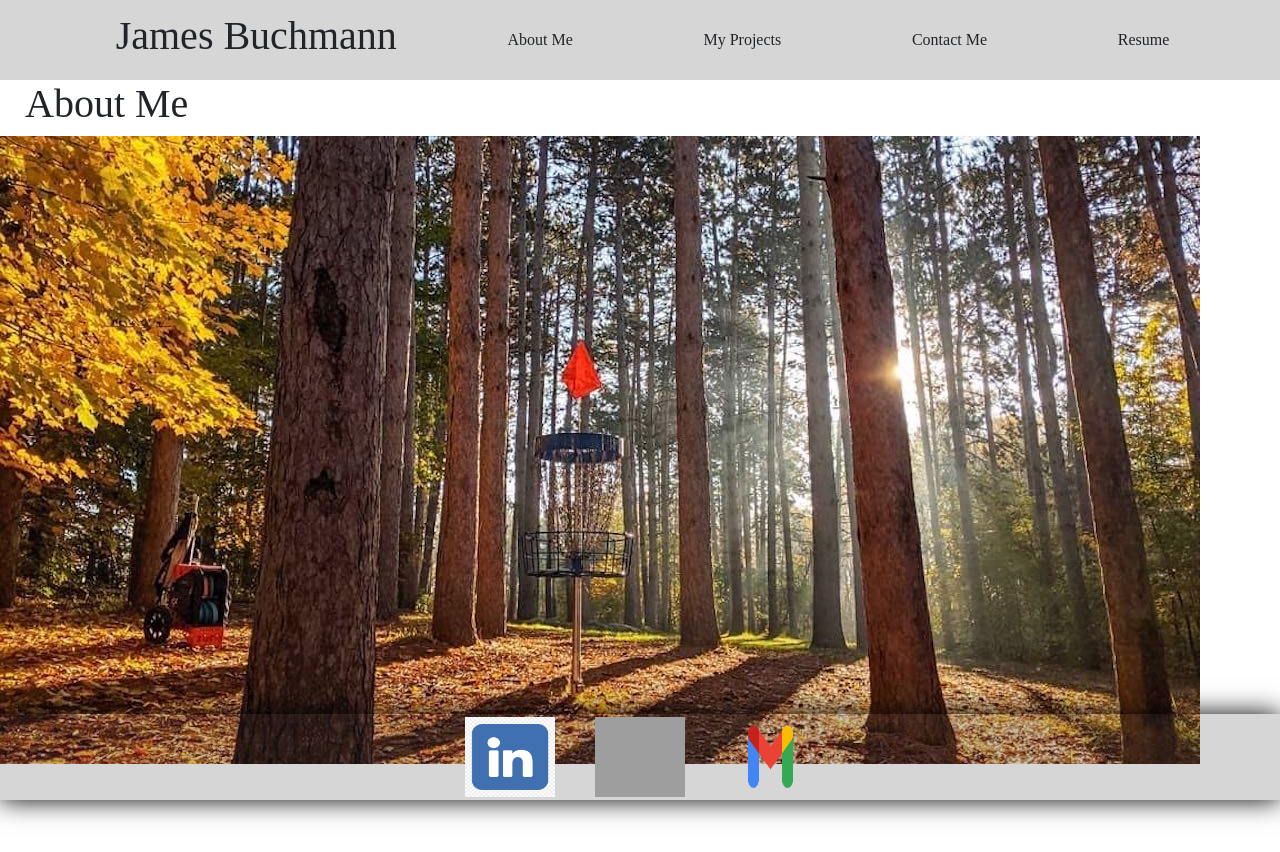
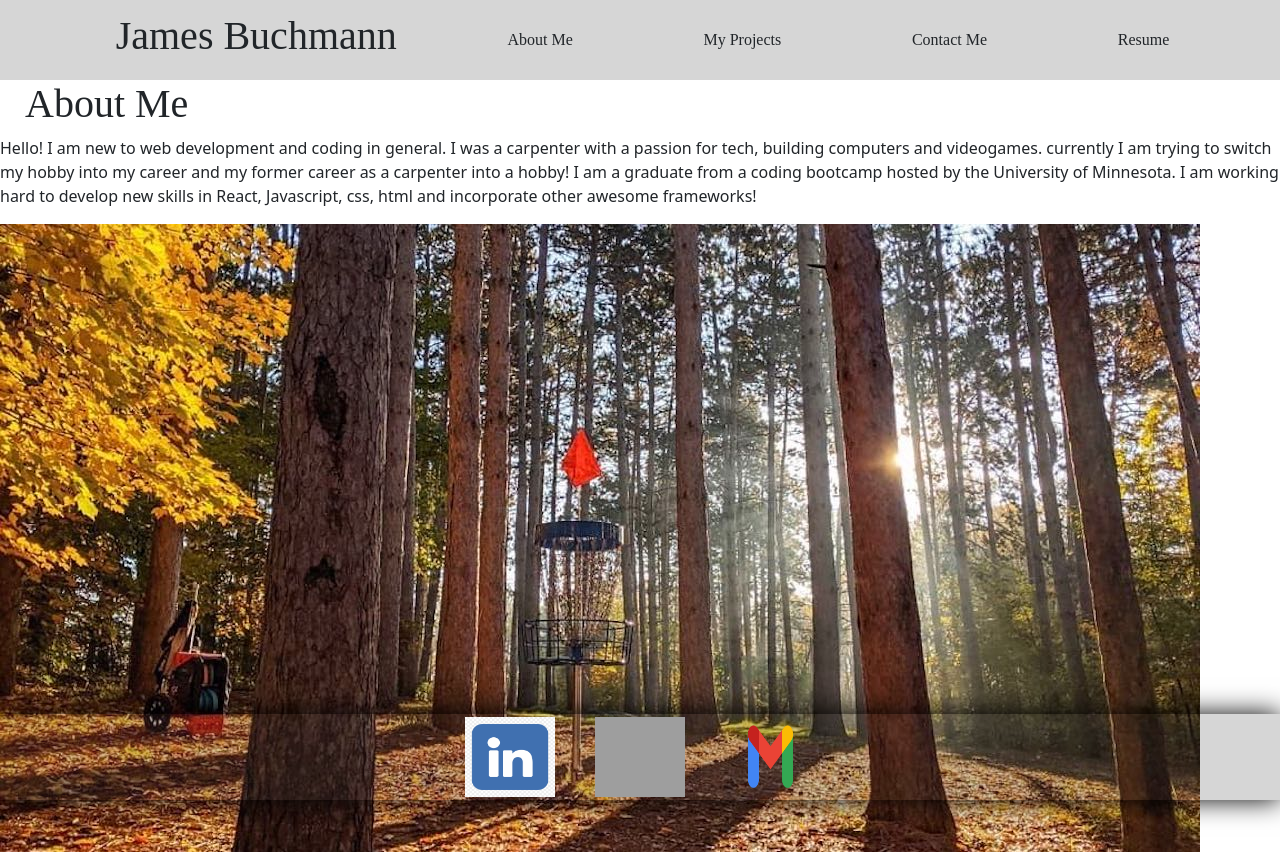
Before and after one commit to jbuck123/React_portfolio, a React (Create React App) app: page / in a window 1280 px wide. Both pictures are taken after a click on the link "About Me". Before the commit the page ends 800 px from the top, so only its background shows below. Built offline with nearby package versions, Linux system fonts and the light colour scheme; grey boxes are pictures that could not be loaded.

Commit message:
Adding to the content of the  About me

```diff
--- a/src/component/AboutMe.js
+++ b/src/component/AboutMe.js
@@ -4,7 +4,11 @@ export default function AboutMe() {
     return (
         <div>
            <h1>About Me</h1>
-
+           <p>
+               Hello! I am new to web development and coding in general. I was a carpenter with a passion for tech, building computers and videogames.
+               currently I am trying to switch my hobby into my career and my former career as a carpenter into a hobby! I am a graduate from a coding bootcamp hosted by the
+               University of Minnesota. I am working hard to develop new skills in React, Javascript, css, html and incorporate other awesome frameworks!
+           </p>
            <img className='aboutMePicture' src='images/About_me.jpeg' alt='Blue Ribbon Pines Disc Golf Course'></img>
         </div>
     )
```
